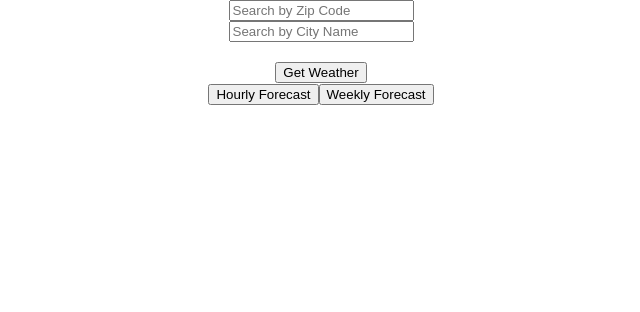
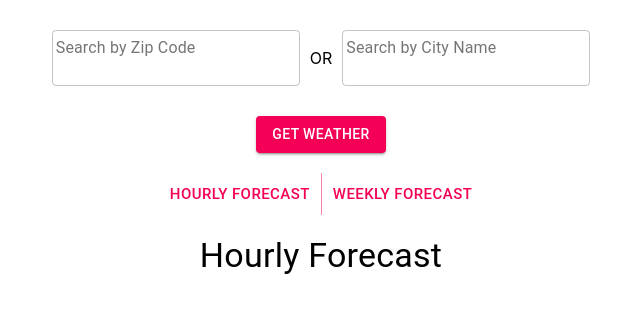
Before and after one commit to A-Gagin/weatherApp, a React (Create React App) app: page / in a window 1280 px wide. Shown: the top 312 px of the page, without its empty margins (319-959 px from the left). Built offline with nearby package versions, Linux system fonts and the light colour scheme.

Commit message:
Added remaining functionality, styling

```diff
--- a/package.json
+++ b/package.json
@@ -3,6 +3,7 @@
   "version": "0.1.0",
   "private": true,
   "dependencies": {
+    "@material-ui/core": "^4.11.4",
     "@testing-library/jest-dom": "^5.12.0",
     "@testing-library/react": "^11.2.6",
     "@testing-library/user-event": "^12.8.3",
--- a/src/App.js
+++ b/src/App.js
@@ -5,15 +5,20 @@
     // User input for zip/city name
     // Allow for city name instead of zip code -NEXT STEP-
     // Toggle between hourly and daily weather data
-// Functionality needed:
     // Translate unix timestamps to standard date/time
     // Add icons for each weather -NEXT STEP-
-    // Make it look pretty lol
+    // Make it look prettier
+// Functionality needed:
+    // All functionality implemented!
 
 import React, { useState } from "react";
 import Current from "./Current";
 import Hourly from "./Hourly";
 import Weekly from "./Weekly";
+import ButtonGroup from "@material-ui/core/ButtonGroup";
+import Button from "@material-ui/core/Button";
+import TextField from "@material-ui/core/TextField"
+import Typography from "@material-ui/core/Typography"
 
 const API_KEY = process.env.REACT_APP_api_key;
 
@@ -49,7 +54,7 @@ function App() {
   const getWeather = () => {
     const url = new URL("https://api.openweathermap.org/data/2.5/weather");
     url.searchParams.append("appid", API_KEY);
-    if (city){
+    if (city) {
       url.searchParams.append("q", city);
     } else {
       url.searchParams.append("zip", zip); // insert a user zip here...
@@ -80,56 +85,78 @@ function App() {
     setCity(e.target.value);
   }
 
-  const getHourly = () =>{
+  const getHourly = () => {
     setHourly(true);
     setDaily(false);
   }
 
-  const getDaily = () =>{
+  const getWeekly = () => {
     setHourly(false);
     setDaily(true);
   }
 
-  if (hourly){
+  if (hourly) {
     return (
-        <div style = {{display: "flex", flexDirection: "column", alignItems: "center"}}>
-        <input placeholder = "Search by Zip Code" onChange = {handleZipSearch}/>
-        <input placeholder = "Search by City Name" onChange = {handleCitySearch}/> <br/>
-        <button style = {{display: "flex", flexDirection: "row", alignItems: "center"}} onClick = {getWeather}>Get Weather</button>
+      <div style={{ display: "flex", flexDirection: "column", alignItems: "center" }}>
+        <br />
+        <div style={{ display: "flex", flexDirection: "row", alignItems: "center" }}>
+          <TextField label="Search by Zip Code" variant="outlined" onChange={handleZipSearch} style={{ padding: "10px" }} />
+          <Typography variant="h8"> OR </Typography>
+          <TextField label="Search by City Name" variant="outlined" onChange={handleCitySearch} style={{ padding: "10px" }} />
+        </div>
+        <br />
+        <Button variant = "contained" color = "secondary" style={{ display: "flex", flexDirection: "row", alignItems: "center" }} onClick={getWeather}>Get Weather</Button>
 
         <Current weather={weather} ></Current>
 
-
+        <br />
         <div>
-          <button onClick = {getHourly}>Hourly Forecast</button>
-          <button onClick = {getDaily}>Weekly Forecast</button>
+          <ButtonGroup variant = "text" color="secondary" aria-label="contained primary button group" size="large">
+            <Button onClick={getHourly}>Hourly Forecast</Button>
+            <Button onClick={getWeekly}>Weekly Forecast</Button>
+          </ButtonGroup>
+        </div>
+        <br />
+        <Typography variant="h4">Hourly Forecast</Typography>
+        <div style={{ display: "flex", flexDirection: "column", alignItems: "center" }}>
+          <Hourly forecast={forecast.hourly} displayToggle={hourly}></Hourly>
         </div>
 
-        <Hourly forecast={forecast.hourly} displayToggle = {hourly}></Hourly>
 
 
       </div>
     )
-  } else if (daily){
+  } else if (daily) {
     return (
-        <div style = {{display: "flex", flexDirection: "column", alignItems: "center"}}>
-        <input placeholder = "Search by Zip Code" onChange = {handleZipSearch}/>
-        <input placeholder = "Search by City Name" onChange = {handleCitySearch}/> <br/>
-        <button style = {{display: "flex", flexDirection: "row", alignItems: "center"}} onClick = {getWeather}>Get Weather</button>
+      <div style={{ display: "flex", flexDirection: "column", alignItems: "center" }}>
+        <br />
+        <div style={{ display: "flex", flexDirection: "row", alignItems: "center" }}>
+          <TextField label="Search by Zip Code" variant="outlined" onChange={handleZipSearch} style={{ padding: "10px" }} />
+          <Typography variant="h8"> OR </Typography>
+          <TextField label="Search by City Name" variant="outlined" onChange={handleCitySearch} style={{ padding: "10px" }} />
+        </div>
+        <br />
+        <Button variant = "contained" color = "secondary" style={{ display: "flex", flexDirection: "row", alignItems: "center" }} onClick={getWeather}>Get Weather</Button>
 
 
         <Current weather={weather} ></Current>
 
-
+        <br />
         <div>
-          <button onClick = {getHourly}>Hourly Forecast</button>
-          <button onClick = {getDaily}>Weekly Forecast</button>
+          <ButtonGroup variant = "text" color="secondary" aria-label="contained primary button group" size="large">
+            <Button onClick={getHourly}>Hourly Forecast</Button>
+            <Button onClick={getWeekly}>Weekly Forecast</Button>
+          </ButtonGroup>
         </div>
-
-        <Weekly forecast={forecast.daily} displayToggle = {daily}></Weekly>
+        <br />
+        <Typography variant="h4">Weekly Forecast</Typography>
+        <div style={{ display: "flex", flexDirection: "column", alignContent: "center" }}>
+          <Weekly forecast={forecast.daily} displayToggle={daily}></Weekly>
+        </div>
 
 
       </div>
+
     )
   } else {
     return (
--- /dev/null
+++ b/src/DateConverter.js
@@ -0,0 +1,23 @@
+// Creates a readable date from unix timestamp.
+// Array Indexes:
+    // 0: Day of the week
+    // 1: Month
+    // 2: Numeric date
+    // 3: Hour (with AM/PM)
+    // 4: Hour (Military)
+// Source: https://coderrocketfuel.com/article/convert-a-unix-timestamp-to-a-date-in-vanilla-javascript
+
+function DateConverter(unixDate) {
+    const milliseconds = unixDate * 1000
+    const date = new Date(milliseconds)
+    const array = []
+    array.push(date.toLocaleString("en-US", { weekday: "long" }));
+    array.push(date.toLocaleString("en-US", { month: "long" }));
+    array.push(date.toLocaleString("en-US", { day: "numeric" }));
+    array.push(date.toLocaleString("en-US", { hour: "numeric" }));
+    array.push(date.toLocaleString("en-GB", { hour: "numeric" }));
+    return (
+        array
+    )
+}
+export default DateConverter;
--- /dev/null
+++ b/src/GetIcon.js
@@ -0,0 +1,10 @@
+function GetIcon(code){
+    const makeURL = "http://openweathermap.org/img/wn/" + code + "@2x.png";
+    const url = new URL(makeURL);
+    return (
+        <div style = {{backgroundColor: "#75a4e6", borderRadius: "50%"}}>
+            <img src = {url} alt = "icon"/>
+        </div>
+    )
+}
+export default GetIcon;
--- a/src/Hourly.js
+++ b/src/Hourly.js
@@ -1,16 +1,20 @@
-import React, {} from "react";
+import React, { } from "react";
+import DateConverter from "./DateConverter"
+import GetIcon from "./GetIcon"
 
-function Hourly (forecast, displayToggle){
-    if (forecast.forecast != null && displayToggle){
+function Hourly(forecast, displayToggle) {
+    if (forecast.forecast != null && displayToggle) {
         return (
-            <div>
-                <h2>Hourly Forecast</h2>
-                <div>
+            <div style={{ display: "flex", height: "1000px", flexDirection: "column", alignContent: "center" }}>
+
+                <div style={{ display: "flex", height: "100px", flexDirection: "row", alignItems: "center", flexWrap: "wrap", padding: "20px", marginLeft: "10px" }}>
                     {
                         forecast.forecast.map((hour) => (
-                            <div>
-                                <h5>{hour.dt}</h5>
-                                {hour.weather[0].description}<br/>
+                            <div style={{ display: "flex", height: "250px", width: "150px", flexDirection: "column", alignContent: "center", border: "dotted", borderColor: "darkslategray", flexWrap: "wrap", backgroundColor: "darkgray", padding: "10px", margin: "4px", borderRadius: "10px"}}>
+                                <h5>{DateConverter(hour.dt)[0] + ", " + DateConverter(hour.dt)[1] + " " + DateConverter(hour.dt)[2]}</h5>
+                                <h6 style={{ marginTop: "-8px", padding: "-10px" }}>{DateConverter(hour.dt)[3]}</h6>
+                                {GetIcon(hour.weather[0].icon)}
+                                {hour.weather[0].description}<br />
                                 {hour.temp + " °F"}
                             </div>
 
--- a/src/Weekly.js
+++ b/src/Weekly.js
@@ -1,17 +1,20 @@
-import React, {} from "react";
+import React, { } from "react";
+import DateConverter from "./DateConverter"
+import GetIcon from "./GetIcon"
 
-function Weekly (forecast, displayToggle){
-    if (forecast.forecast != null && displayToggle){
+function Weekly(forecast, displayToggle) {
+    if (forecast.forecast != null && displayToggle) {
         return (
-            <div>
-                <h2>Weekly Forecast</h2>
-                <div>
+            <div style={{ display: "flex", height: "1000px", flexDirection: "column", alignContent: "center" }}>
+
+                <div style={{ display: "flex", height: "100px", flexDirection: "row", alignItems: "center", flexWrap: "wrap", padding: "20px", marginLeft: "10px"}}>
                     {
                         forecast.forecast.map((day) => (
-                            <div>
-                                <h5>{day.dt}</h5>
-                                {day.weather[0].description}<br/>
-                                {"high: " + day.temp.max + " °F"}<br/>
+                            <div style={{ display: "flex", height: "250px", width: "150px", flexDirection: "column", alignContent: "center", border: "dotted", borderColor: "darkslategray", flexWrap: "wrap", backgroundColor: "darkgray", padding: "10px", margin: "4px", borderRadius: "10px"}}>
+                                <h5>{DateConverter(day.dt)[0] + ", " + DateConverter(day.dt)[1] + " " + DateConverter(day.dt)[2]}</h5>
+                                {GetIcon(day.weather[0].icon)}
+                                {day.weather[0].description}<br />
+                                {"high: " + day.temp.max + " °F"}<br />
                                 {"low: " + day.temp.min + " °F"}
                             </div>
 
```
Also changed, not shown: src/Current.js (+36 -15 lines), 1 other file (tests, documents, lock files or other folders). Lines whose indentation alone changed are shown as unchanged.
